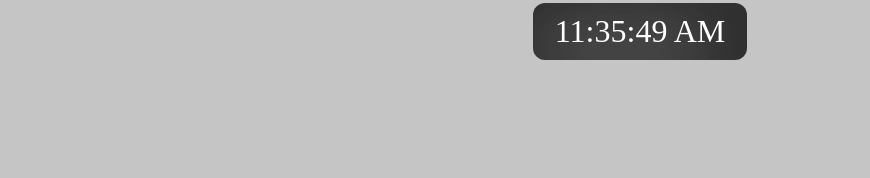
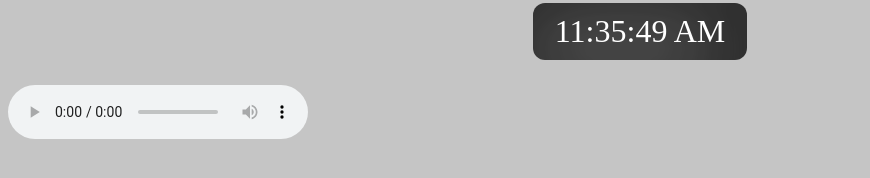
Before and after one commit to Aanchal1201/AnalogClock, a plain HTML site: page index.html in a window 1280 px wide. Shown: the part 492-670 px from the top of the page, without its empty margins (0-870 px from the left). Drawn offline with Linux system fonts and the light colour scheme.

Commit message:
Update index.html

```diff
--- a/index.html
+++ b/index.html
@@ -14,7 +14,7 @@
             <div id="second"></div>
         </div>
         <div id="show">12:00:00 AM</div>
-        <audio autoplay="autoplay" loop>
+        <audio autoplay="autoplay" loop controls>
             <source type="audio/mpeg" src="clock.mp3">
              Your browser doesn't support this audio file
         </audio>
```
